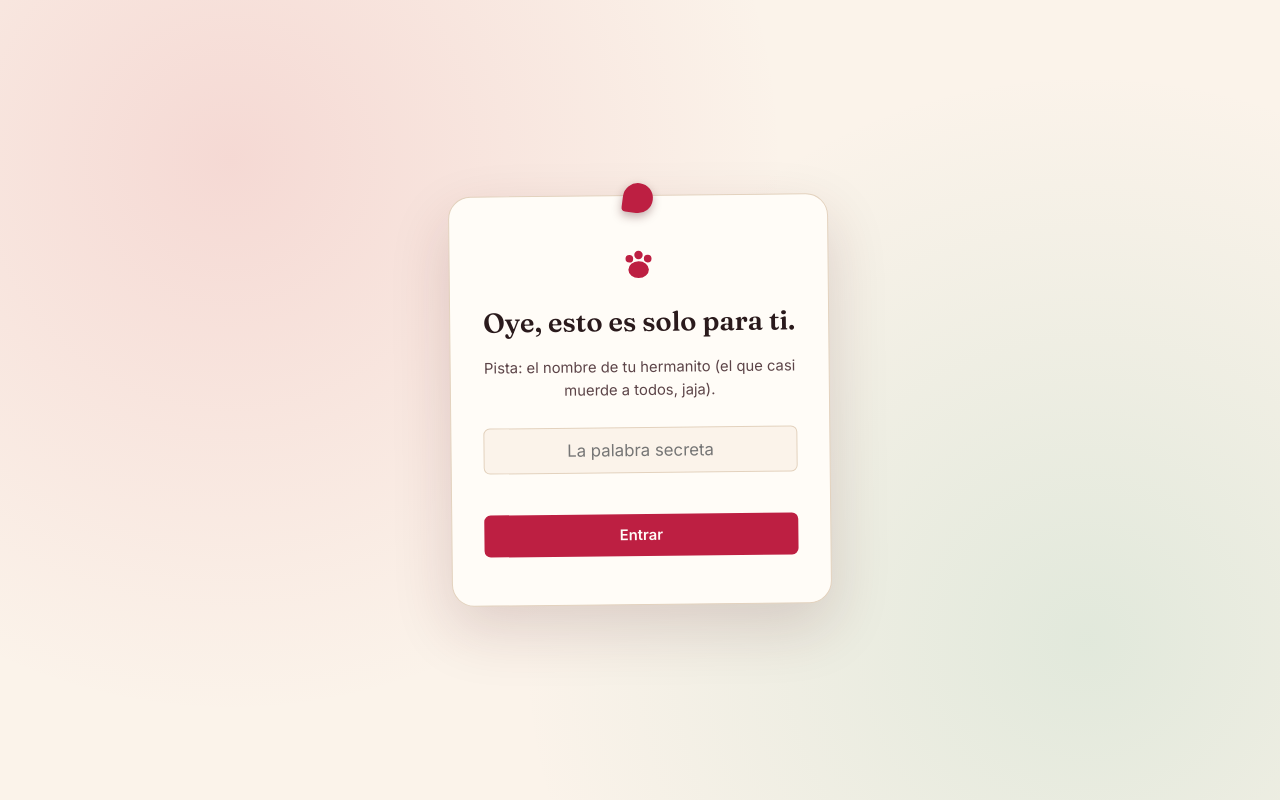
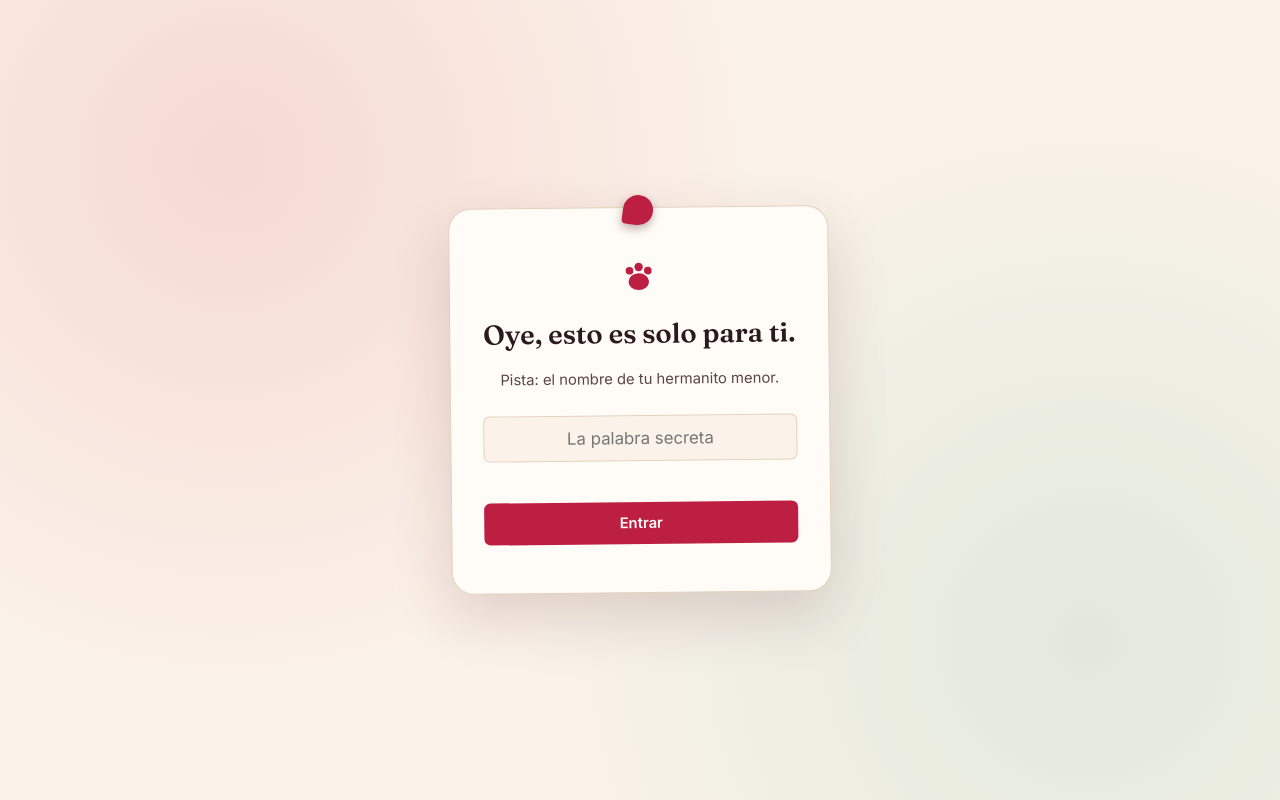
Before and after one commit to lukamoari-code/para-mi-reini, a plain HTML site: page index.html in a window 1280 px wide. Shown: the top 800 px of the page. Drawn offline with Linux system fonts and the light colour scheme.

Commit message:
Corrige pista del gate

```diff
--- a/index.html
+++ b/index.html
@@ -468,7 +468,7 @@ footer{ text-align:center; font-size:var(--text-xs); color:var(--muted); padding
       <ellipse cx="12" cy="14" rx="5.6" ry="4.6"/>
     </svg>
     <h2>Oye, esto es solo para ti.</h2>
-    <p>Pista: el nombre de tu hermanito (el que casi muerde a todos, jaja).</p>
+    <p>Pista: el nombre de tu hermanito menor.</p>
     <input type="text" id="gate-input" class="gate-input" placeholder="La palabra secreta" autocomplete="off">
     <div class="gate-error" id="gate-error"></div>
     <button class="gate-btn" id="gate-btn">Entrar</button>
```
